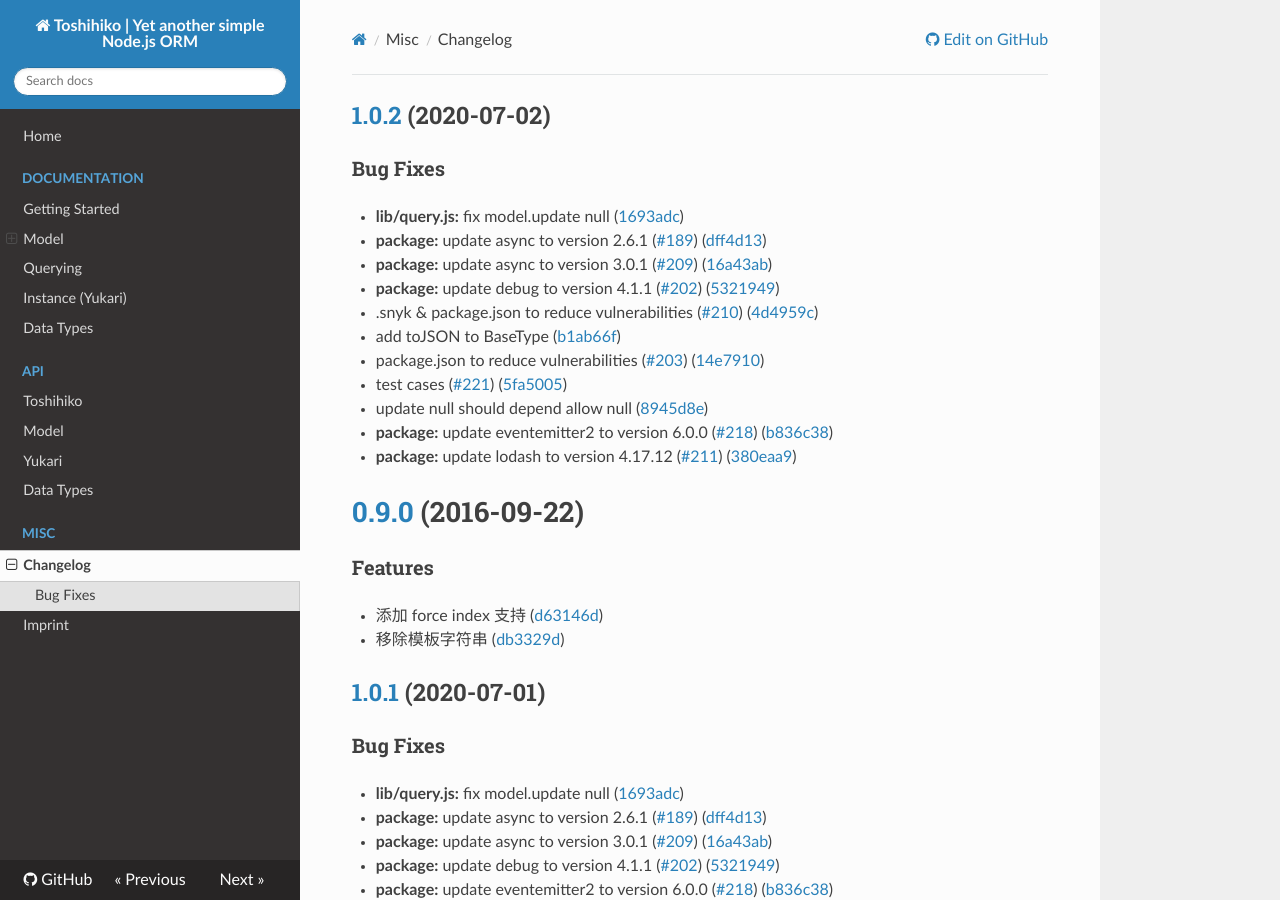
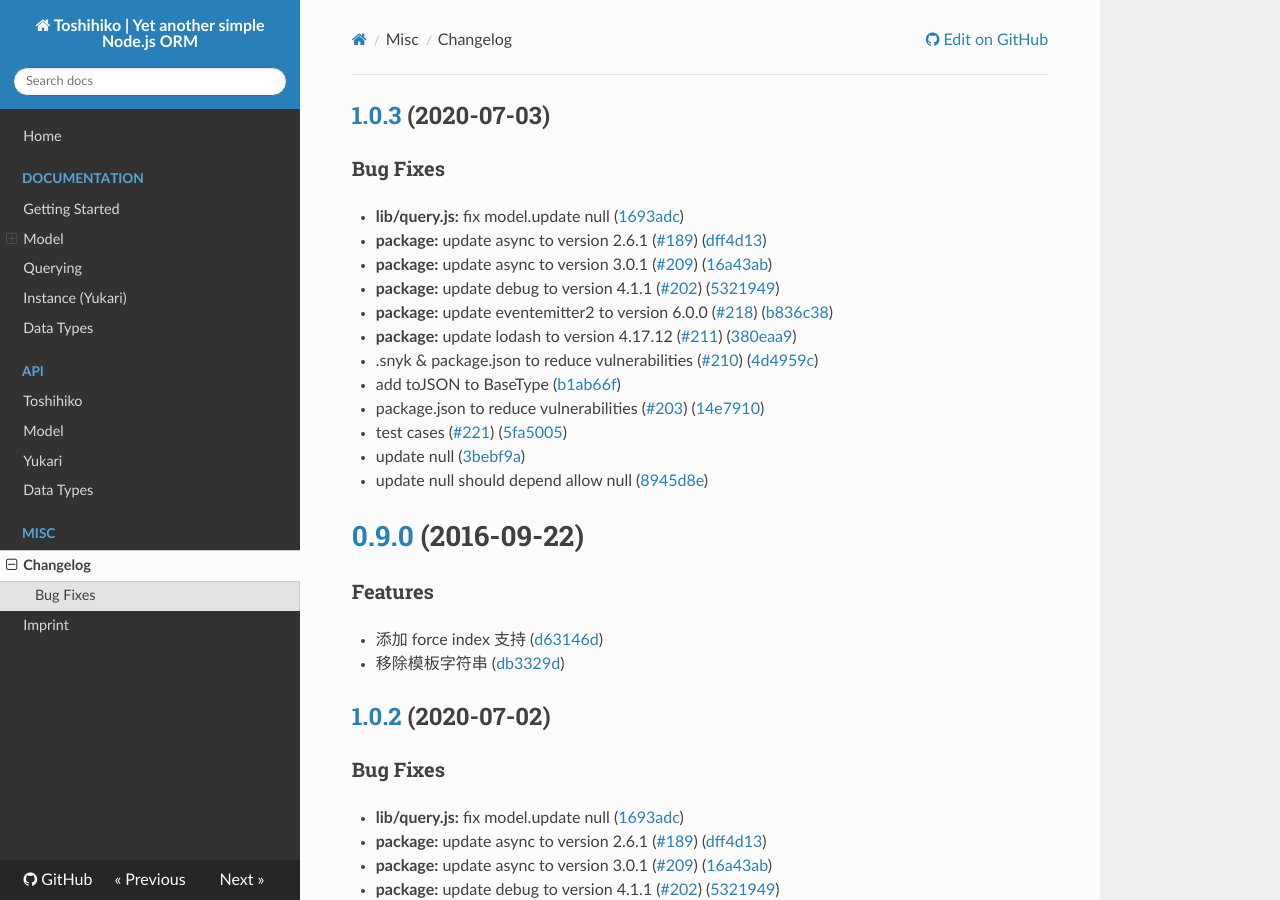
Before and after one commit to toshihikojs/Toshihiko, an MkDocs documentation site: the page built from docs/misc/changelog.md, in a window 1280 px wide and 900 px high. Built offline with MkDocs 1.6.1, drawn with Linux system fonts in a browser that asks for light colours; nearby versions of some CDN libraries; old or Windows-style settings are respelled for this version of MkDocs.

Commit message:
chore: bump version to 1.0.3

```diff
--- a/docs/misc/changelog.md
+++ b/docs/misc/changelog.md
@@ -1,3 +1,33 @@
+## [1.0.3](https://github.com/XadillaX/Toshihiko/compare/1.0.0-alpha.10...1.0.3) (2020-07-03)
+
+
+### Bug Fixes
+
+* **lib/query.js:** fix model.update null ([1693adc](https://github.com/XadillaX/Toshihiko/commit/1693adc2c555eb6a475ab2e53e9c952e7946208e))
+* **package:** update async to version 2.6.1 ([#189](https://github.com/XadillaX/Toshihiko/issues/189)) ([dff4d13](https://github.com/XadillaX/Toshihiko/commit/dff4d13c2e3780c237fa09bc923f69e57f0e8fa5))
+* **package:** update async to version 3.0.1 ([#209](https://github.com/XadillaX/Toshihiko/issues/209)) ([16a43ab](https://github.com/XadillaX/Toshihiko/commit/16a43ab11422f580e9c538d3ca20a2c7f1a05364))
+* **package:** update debug to version 4.1.1 ([#202](https://github.com/XadillaX/Toshihiko/issues/202)) ([5321949](https://github.com/XadillaX/Toshihiko/commit/53219494e7325b4a666890d52bee52bdc3b26481))
+* **package:** update eventemitter2 to version 6.0.0 ([#218](https://github.com/XadillaX/Toshihiko/issues/218)) ([b836c38](https://github.com/XadillaX/Toshihiko/commit/b836c38df9e735bb468cb2742fbf33c9f83007e1))
+* **package:** update lodash to version 4.17.12 ([#211](https://github.com/XadillaX/Toshihiko/issues/211)) ([380eaa9](https://github.com/XadillaX/Toshihiko/commit/380eaa9727beeb90baa4e28fcd275bebab2d85c9))
+* .snyk & package.json to reduce vulnerabilities ([#210](https://github.com/XadillaX/Toshihiko/issues/210)) ([4d4959c](https://github.com/XadillaX/Toshihiko/commit/4d4959cf9b9c6adf0fc4c83cbc76903bf9b513dd))
+* add toJSON to BaseType<T> ([b1ab66f](https://github.com/XadillaX/Toshihiko/commit/b1ab66f74f1b400fea7713d1b4296da42a1a7bf9))
+* package.json to reduce vulnerabilities ([#203](https://github.com/XadillaX/Toshihiko/issues/203)) ([14e7910](https://github.com/XadillaX/Toshihiko/commit/14e79108fdc44703182a37e90c481b2b1420454f))
+* test cases ([#221](https://github.com/XadillaX/Toshihiko/issues/221)) ([5fa5005](https://github.com/XadillaX/Toshihiko/commit/5fa5005e9cfc9ec7f215fe424d473fc88f8a5bff))
+* update null ([3bebf9a](https://github.com/XadillaX/Toshihiko/commit/3bebf9ad0a6b72946fee4bc9f9537f618370aa1c))
+* update null should depend allow null ([8945d8e](https://github.com/XadillaX/Toshihiko/commit/8945d8ea986e1f6efca60fd94c804d7d44cce8d4))
+
+
+
+# [0.9.0](https://github.com/XadillaX/Toshihiko/compare/0.8.4...0.9.0) (2016-09-22)
+
+
+### Features
+
+* 添加 force index 支持 ([d63146d](https://github.com/XadillaX/Toshihiko/commit/d63146d2db3164ca08e09906b8057a868c391473))
+* 移除模板字符串 ([db3329d](https://github.com/XadillaX/Toshihiko/commit/db3329dd3a55ff91c731ef678b3541439fb2b681))
+
+
+
 ## [1.0.2](https://github.com/XadillaX/Toshihiko/compare/1.0.0-alpha.10...1.0.2) (2020-07-02)
 
 
--- a/package.json
+++ b/package.json
@@ -1,6 +1,6 @@
 {
   "name": "toshihiko",
-  "version": "1.0.2",
+  "version": "1.0.3",
   "description": "Yet another simple ORM for node.js.",
   "main": "index.js",
   "directories": {
```
Also changed, not shown: CHANGELOG.md (+30 -0 lines).
